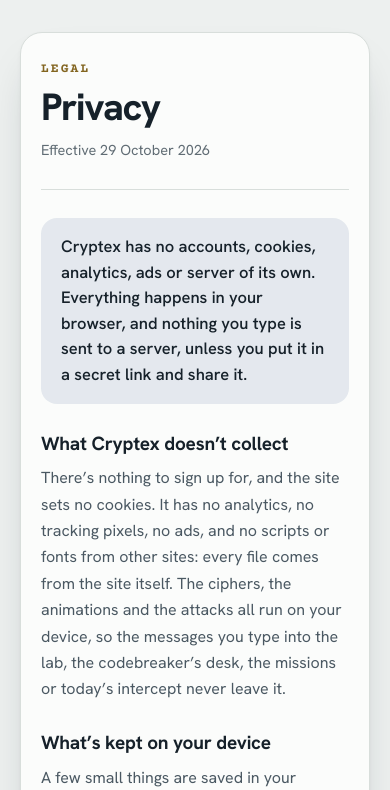
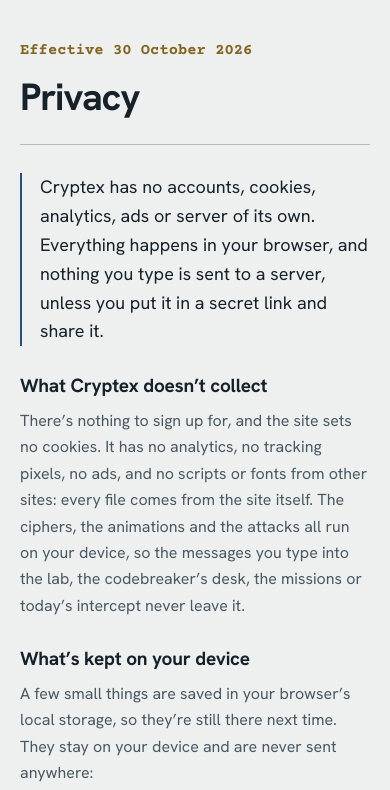
Before and after one commit to hetupadhyay/cryptex, a website: page privacy.html in a window 390 px wide. Shown: the part 54-844 px from the top of the page. Drawn offline with Linux system fonts and the light colour scheme.

Commit message:
Bring the legal pages and page headings into line
Terms and privacy are read on the paper in one column, like Learn,
instead of inside a large rounded card. The effective date is a brass
dateline in place of the all-caps LEGAL label, and the privacy summary
leans on a carbon rule. Every page title now has the same size, the
same space above and the same 18px intro. In the phone menu the current
page's underline no longer runs under its subtitle.

```diff
--- a/css/pages.css
+++ b/css/pages.css
@@ -1,63 +1,45 @@
 /* ------------------------------------------------------------------
-   About, the site footer, and the standalone pages (terms, privacy,
-   404). Uses the tokens from site.css, so both themes come for free.
+   The standalone pages: terms, privacy and 404. Terms and privacy are
+   read like Learn: on the paper itself, in one column.
 ------------------------------------------------------------------- */
 
-
-/* ---------------- standalone pages ---------------- */
-
-/* No section links in the nav, so the switch sits on the right by itself. */
+/* ---------------- terms and privacy ---------------- */
 
 .doc {
-  max-width: 760px;
+  max-width: 640px;
   margin: 0 auto;
   padding: 56px var(--gutter) 0;
   box-sizing: content-box;
 }
 
-.doc-sheet {
-  padding: 52px 60px 56px;
-  border: 1px solid var(--rule);
-  border-radius: 28px;
-  background: var(--sheet);
-  box-shadow: var(--shadow-l);
-}
-
 .doc-head {
   display: grid;
-  gap: 12px;
+  gap: 16px;
   padding-bottom: 28px;
-  border-bottom: 1px solid var(--rule);
-}
-
-.doc-kicker {
-  color: var(--brass);
-  font: 700 13px/1 var(--type);
-  letter-spacing: 0.16em;
-  text-transform: uppercase;
+  border-bottom: 1px solid var(--rule-strong);
 }
 
 .doc-head h1 {
-  font-size: clamp(38px, 6vw, 58px);
-  line-height: 1;
-  letter-spacing: -0.035em;
-  font-weight: 750;
+  font-size: clamp(38px, 5vw, 58px);
+  line-height: 1.02;
+  letter-spacing: -0.032em;
 }
 
+/* The effective date, set like a dateline on Learn. */
 .doc-meta {
-  color: var(--ink-3);
-  font-size: 14.5px;
+  order: -1;
+  color: var(--brass);
+  font: 700 15.5px/1.4 var(--type);
 }
 
+/* The short version, leaned on with a carbon rule like the pad's verdict. */
 .doc-summary {
   margin-top: 28px;
-  padding: 16px 20px;
-  border-radius: 16px;
-  background: var(--carbon-wash);
+  padding-left: 18px;
+  border-left: 2px solid var(--carbon);
   color: var(--ink);
-  font-size: 16.5px;
-  font-weight: 550;
-  line-height: 1.55;
+  font-size: 18px;
+  line-height: 1.6;
 }
 
 .doc-sheet section {
@@ -74,7 +56,7 @@
 .doc-sheet section ul {
   margin-top: 10px;
   color: var(--ink-2);
-  font-size: 16.5px;
+  font-size: 17px;
   line-height: 1.65;
 }
 
@@ -147,7 +129,7 @@
   gap: 2px;
   padding: 12px 20px;
   border: 1px solid var(--rule);
-  border-radius: 14px;
+  border-radius: 10px;
   background: var(--well);
   font: 700 19px/1.4 var(--type);
   letter-spacing: 0.14em;
@@ -178,20 +160,8 @@
 /* ---------------- small screens ---------------- */
 
 @media (max-width: 640px) {
-
-
-
-
-  /* Explore down the left, Project and Legal stacked beside it. */
-
-
   .doc {
-    padding-top: 28px;
-  }
-
-  .doc-sheet {
-    padding: 30px 20px 34px;
-    border-radius: 22px;
+    padding-top: 36px;
   }
 
   .doc-sheet section {
--- a/css/shell.css
+++ b/css/shell.css
@@ -228,6 +228,8 @@
 }
 
 .menu-sheet a small {
+  /* Inline-block, so the current page's underline stops at its name. */
+  display: inline-block;
   color: var(--ink-3);
   font: 400 13.5px var(--type);
   letter-spacing: 0;
--- a/privacy.html
+++ b/privacy.html
@@ -11,8 +11,8 @@
   <meta name="theme-color" content="#0e1418" media="(prefers-color-scheme: dark)">
   <script src="js/theme.js?v=8626267322"></script>
   <link rel="stylesheet" href="css/site.css?v=bd4eac637f">
-  <link rel="stylesheet" href="css/shell.css?v=86cb6c2055">
-  <link rel="stylesheet" href="css/pages.css?v=4adfaea274">
+  <link rel="stylesheet" href="css/shell.css?v=165af077c5">
+  <link rel="stylesheet" href="css/pages.css?v=e75b1a6ac5">
   <link rel="icon" href="img/mark.svg" type="image/svg+xml">
   <link rel="apple-touch-icon" href="img/apple-touch-icon.png">
   <link rel="manifest" href="manifest.webmanifest">
@@ -63,9 +63,8 @@
   <main class="doc" id="top">
     <article class="doc-sheet" aria-labelledby="doc-title">
       <header class="doc-head">
-        <p class="doc-kicker">Legal</p>
         <h1 id="doc-title">Privacy</h1>
-        <p class="doc-meta">Effective 29 October 2026</p>
+        <p class="doc-meta">Effective 30 October 2026</p>
       </header>
 
       <p class="doc-summary">Cryptex has no accounts, cookies, analytics, ads or server of its own. Everything happens in your browser, and nothing you type is sent to a server, unless you put it in a secret link and share it.</p>
```
Also changed, not shown: 404.html (+2 -2 lines), codebreaking.html (+2 -2 lines), css/codebreaking.css (+4 -4 lines), css/lab.css (+8 -6 lines), css/learn.css (+4 -4 lines), index.html (+1 -1 lines), lab.html (+2 -2 lines), learn.html (+2 -2 lines), sw.js (+6 -6 lines), terms.html (+3 -4 lines).
